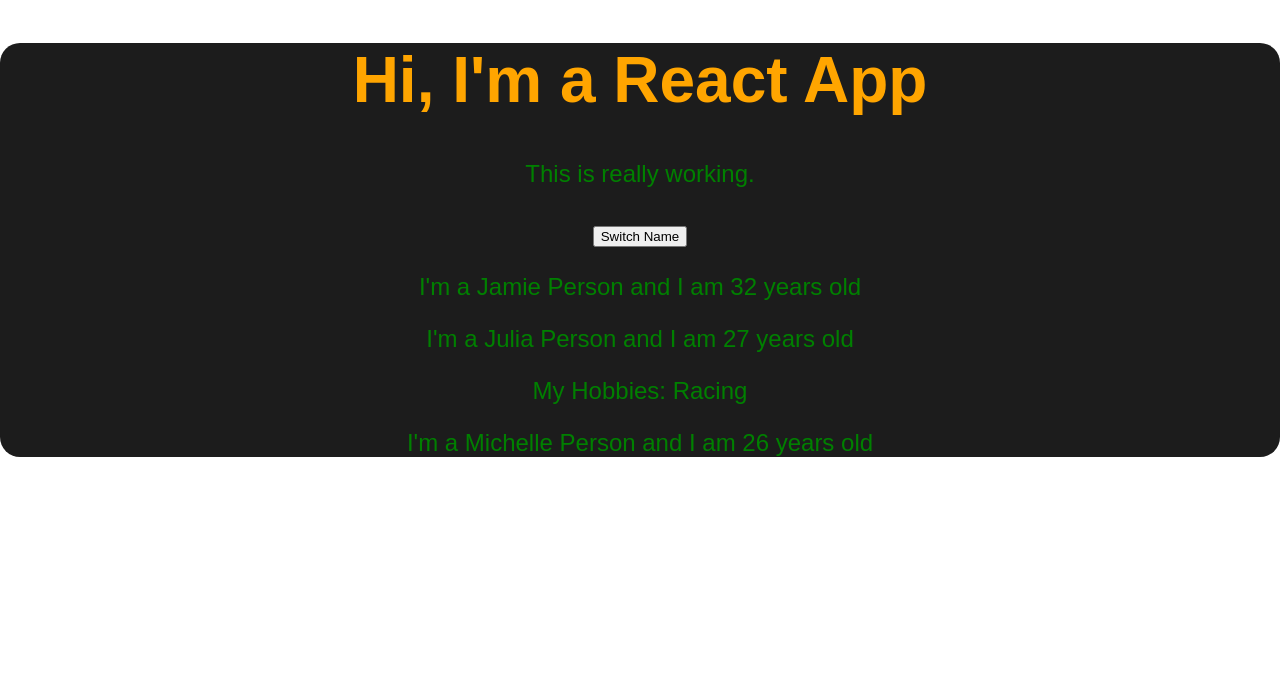
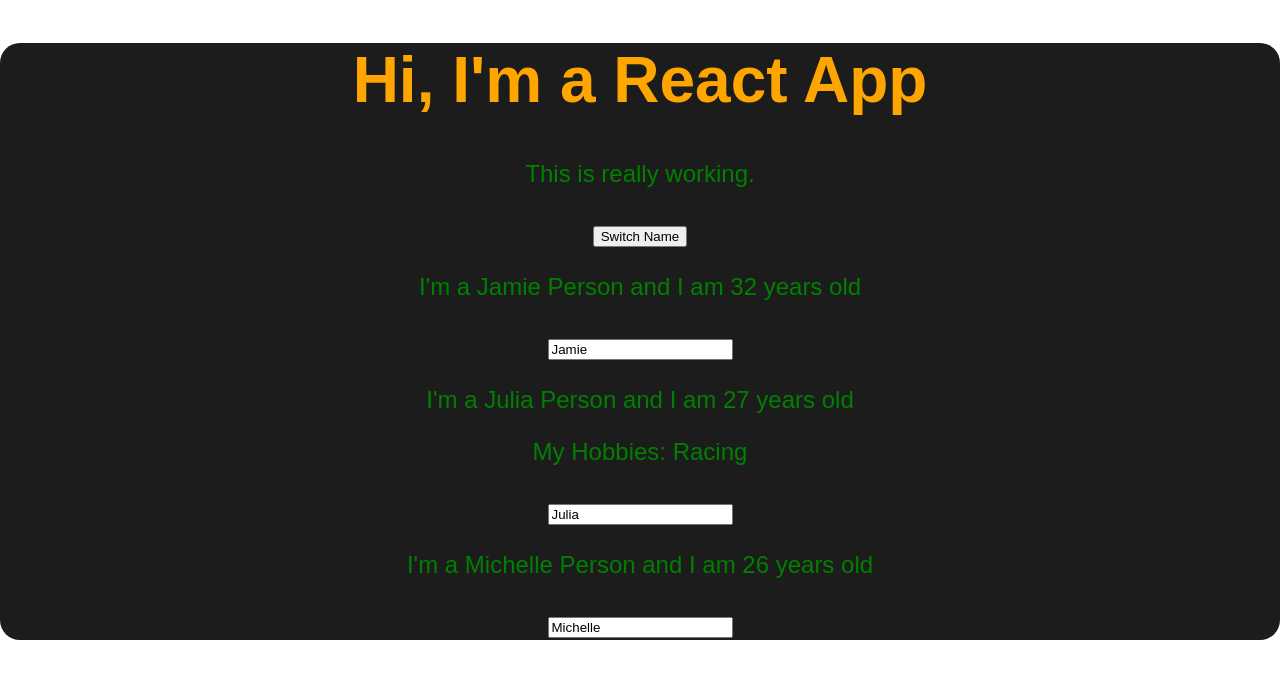
Before and after one commit to jamiev03/React-Playground, a React (Create React App) app in the folder react-complete-guide/: page / in a window 1280 px wide. Shown: the top 678 px of the page. Built offline with nearby package versions, Linux system fonts and the light colour scheme.

Commit message:
dynamically change input value and state using an input

```diff
--- a/react-complete-guide/src/App.js
+++ b/react-complete-guide/src/App.js
@@ -11,27 +11,45 @@ class App extends Component {
   ]
 }
 
-switchNameHandler = () => {
+switchNameHandler = (newName) => {
   // console.log('Was clicked!');
   //DON'T DO THIS- this.state.persons[0].name = 'Jacob';
   this.setState( {
     persons: [
-      { name: 'Jamillion', age: 23},
+      { name: newName, age: 23},
       { name: 'Julia', age: 27},
       { name: 'Michelle', age: 20}
     ]
   })
 };
 
+nameChangedHandler = (event) => {
+  this.setState( {
+    persons: [
+      { name: 'Jamie', age: 32 },
+      { name: event.target.value, age: 27},
+      { name: 'Michelle', age: 20}
+    ]
+  })
+}
+
 render() {
   return (
         <div className="App">
           <h1>Hi, I'm a React App</h1>
           <p>This is really working.</p>
-          <button onClick={this.switchNameHandler}>Switch Name</button>
-          <Person name={this.state.persons[0].name} age={this.state.persons[0].age} />
-          <Person name={this.state.persons[1].name} age={this.state.persons[1].age} >My Hobbies: Racing</Person>
-          <Person name={this.state.persons[2].name} age={this.state.persons[2].age}/>
+          <button onClick={() => this.switchNameHandler('JAbroni')}>Switch Name</button>
+          <Person
+           name={this.state.persons[0].name}
+           age={this.state.persons[0].age} />
+          <Person
+           name={this.state.persons[1].name}
+           age={this.state.persons[1].age}
+           clicky={this.switchNameHandler.bind(this, 'JAcob')}
+           inputChanged={this.nameChangedHandler}>My Hobbies: Racing</Person>
+          <Person
+           name={this.state.persons[2].name}
+           age={this.state.persons[2].age}/>
         </div>
       );
       // Note this code below is what is actually run. Above looks like HTML but it is rendered into the code below. JSX.
--- a/react-complete-guide/src/Person/Person.js
+++ b/react-complete-guide/src/Person/Person.js
@@ -6,8 +6,9 @@ import React from 'react';
 const person = props => {
 return (
     <div>
-        <p>I'm a {props.name} Person and I am {props.age} years old</p>
+        <p onClick={props.clicky}>I'm a {props.name} Person and I am {props.age} years old</p>
         <p>{props.children}</p>
+        <input type="text" onChange={props.inputChanged} value={props.name} />
     </div>
 )
 };
```
